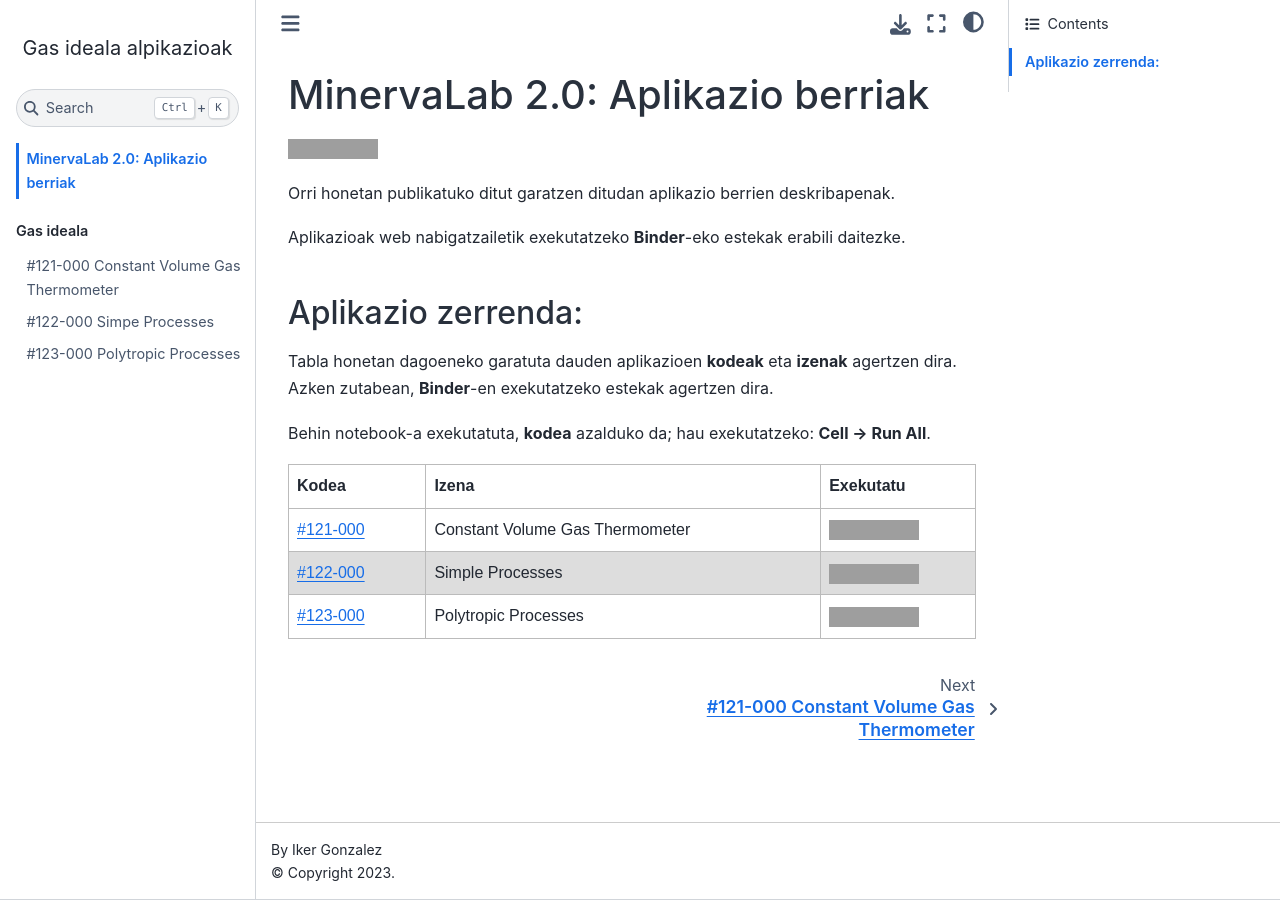
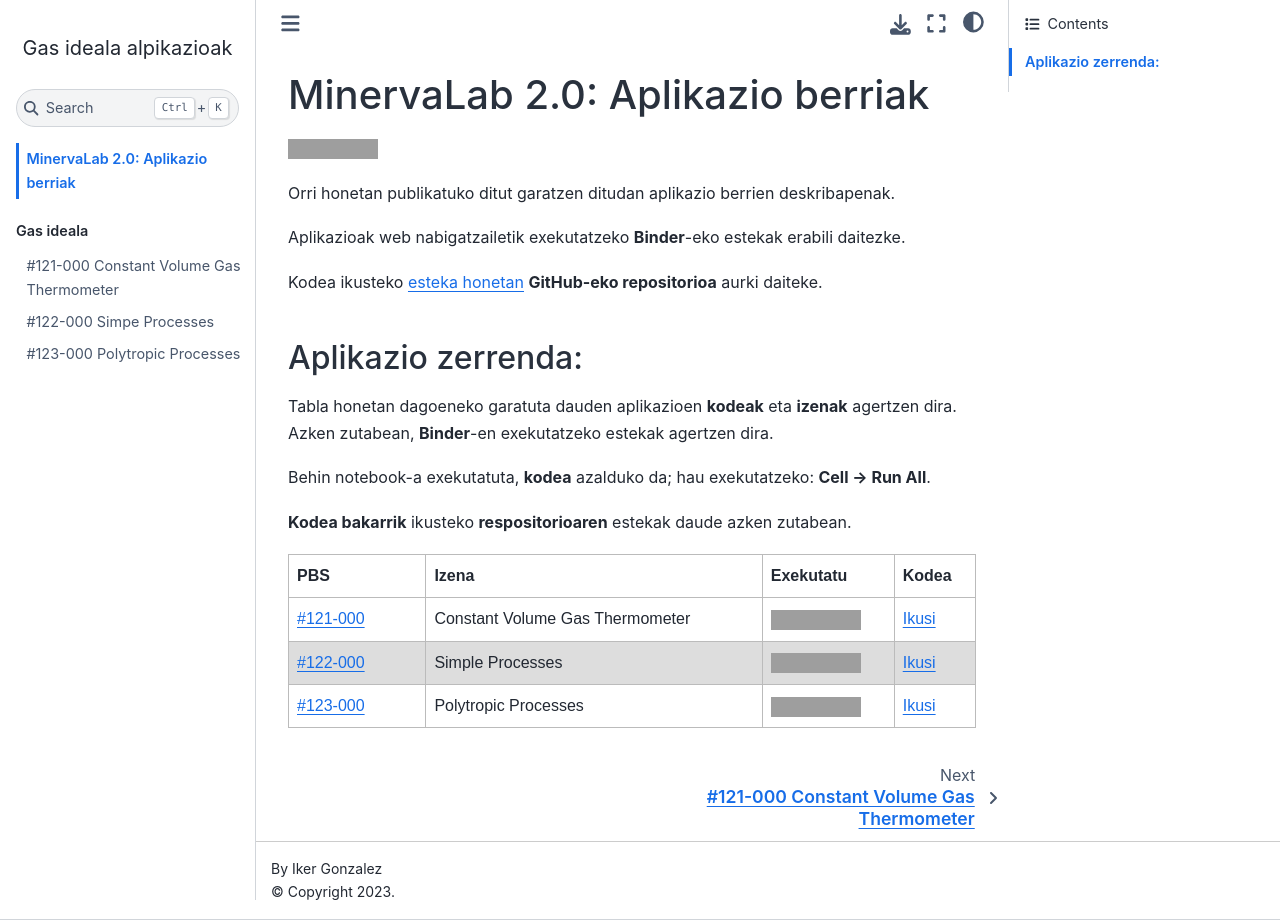
Before and after one commit to Ikergym/MinervaLab, a Jupyter Book: the page built from apps/ideal_gas/docs/landing-page.md, in a window 1280 px wide. Built offline with Jupyter Book 1.0.4 settings and Sphinx 7.4.7 and the Sphinx Book theme 1.1.4, drawn with Linux system fonts in a browser that asks for light colours; grey boxes are pictures that could not be loaded.

Commit message:
Update README.md and landing-page.md

```diff
--- a/apps/ideal_gas/docs/landing-page.md
+++ b/apps/ideal_gas/docs/landing-page.md
@@ -5,6 +5,8 @@
 Orri honetan publikatuko ditut garatzen ditudan aplikazio berrien deskribapenak.
 
 Aplikazioak web nabigatzailetik exekutatzeko **Binder**-eko estekak erabili daitezke.
+
+Kodea ikusteko [esteka honetan](https://github.com/Ikergym/MinervaLab/tree/AplikazioBerriak/apps/ideal_gas) **GitHub-eko repositorioa**  aurki daiteke.
 <br/>
 
 ## Aplikazio zerrenda:
@@ -12,6 +14,8 @@ Aplikazioak web nabigatzailetik exekutatzeko **Binder**-eko estekak erabili dait
 Tabla honetan dagoeneko garatuta dauden aplikazioen **kodeak** eta **izenak** agertzen dira. Azken zutabean, **Binder**-en exekutatzeko estekak agertzen dira.
 
 Behin notebook-a exekutatuta, **kodea** azalduko da; hau exekutatzeko: **Cell -> Run All**.
+
+**Kodea bakarrik** ikusteko **respositorioaren** estekak daude azken zutabean.
 
 
 <style>
@@ -34,9 +38,10 @@ tr:nth-child(even) {
 <table >
     <thead>
         <tr>
-            <th>Kodea </th>
+            <th>PBS </th>
             <th>Izena</th>
             <th>Exekutatu</th>
+            <th>Kodea</th>
         </tr>
     </thead>
     <tbody>
@@ -44,16 +49,19 @@ tr:nth-child(even) {
             <td width="20%"><a href="%23121-000%20Constant%20Volume%20Gas%20Thermometer.html">#121-000</a></td>
             <td>Constant Volume Gas Thermometer </td>
             <td><a class="reference external" href="https://mybinder.org/v2/gh/Ikergym/MinervaLab/AplikazioBerriak?filepath=apps%2Fideal_gas%2FConstant%20Volume%20Gas%20Thermometer.ipynb"><img alt="Binder" src="https://mybinder.org/badge_logo.svg"></a></td>
+            <td><a class="reference external" href=https://github.com/Ikergym/MinervaLab/blob/AplikazioBerriak/apps/ideal_gas/Constant%20Volume%20Gas%20Thermometer.ipynb>Ikusi</td>
         </tr>
         <tr>
             <td><a href="%23122-000%20Simple%20Processes.html">#122-000</a></td>
             <td>Simple Processes</td>
             <td><a class="reference external" href="https://mybinder.org/v2/gh/Ikergym/MinervaLab/AplikazioBerriak?filepath=apps%2Fideal_gas%2FSimple%20Processes.ipynb"><img alt="Binder" src="https://mybinder.org/badge_logo.svg"></a></td>
+            <td><a class="reference external" href=https://github.com/Ikergym/MinervaLab/blob/AplikazioBerriak/apps/ideal_gas/Simple%20Processes.ipynb>Ikusi</td>
         </tr>
         <tr>
             <td><a href="%23123-000%20Polytropic%20Processes.html">#123-000</a></td>
             <td>Polytropic Processes</td>
             <td><a class="reference external" href="https://mybinder.org/v2/gh/Ikergym/MinervaLab/AplikazioBerriak?filepath=apps%2Fideal_gas%2FPolytropic%20Processes.ipynb"><img alt="Binder" src="https://mybinder.org/badge_logo.svg"></a></td>
+            <td><a class="reference external" href=https://github.com/Ikergym/MinervaLab/blob/AplikazioBerriak/apps/ideal_gas/Polytropic%20Processes.ipynb>Ikusi</td>
         </tr>
     </tbody>
 </table>
```
Also changed, not shown: apps/ideal_gas/README.md.
